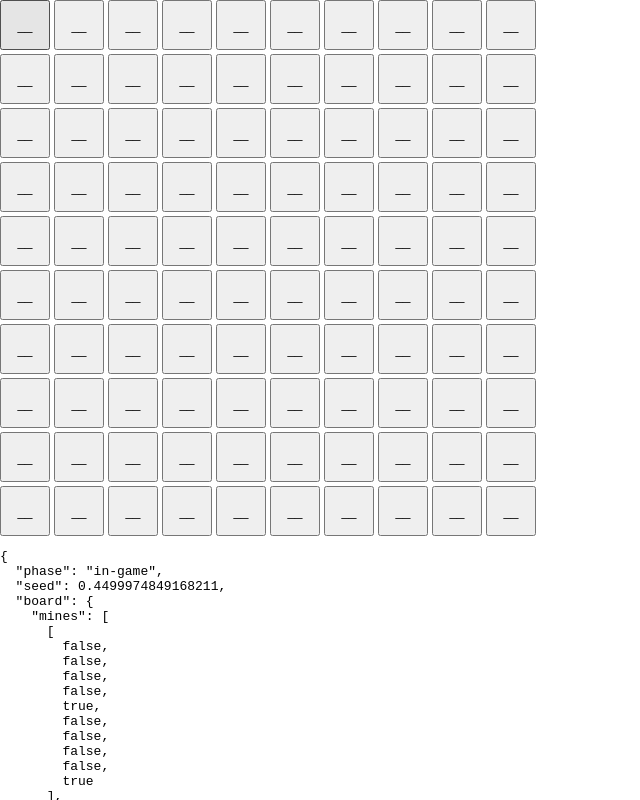
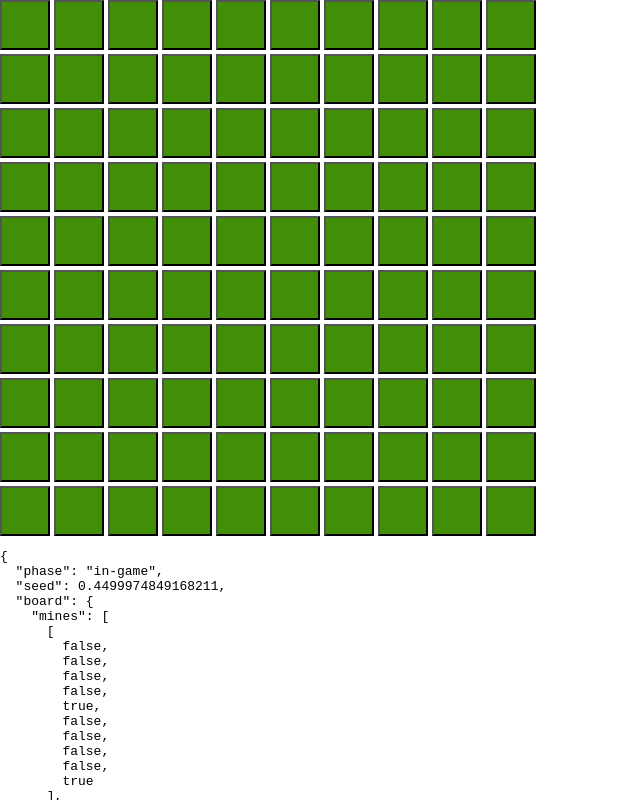
Before and after one commit to PierceLanternStudios/minesweeper, a React (Create React App) app: page / in a window 1280 px wide. Both pictures are taken after a click on the button "Start Game!". Shown: the top 800 px of the page, without its empty margins (0-640 px from the left). Built offline with nearby package versions, Linux system fonts and the light colour scheme.

Commit message:
uniform sizing + basic coloring for grid

```diff
--- /dev/null
+++ b/src/Colors.ts
@@ -0,0 +1,10 @@
+export const COLORS = {
+  "1": "blue",
+  "2": "green",
+  "3": "red",
+  "4": "purple",
+  "5": "orange",
+  "6": "teal",
+  "7": "black",
+  "8": "gray",
+};
--- a/src/GameTile.tsx
+++ b/src/GameTile.tsx
@@ -2,6 +2,7 @@ import { Dispatch } from "react";
 import { Action } from "./UseAppState";
 import { Board } from "./Board";
 import TileCSS from "./Tile.module.css";
+import { COLORS } from "./Colors";
 
 /**
  * gameTileButton
@@ -33,13 +34,18 @@ export default function gameTileButton(
     }
   };
 
+  const tileVal = renderTile(board, row, col);
   return (
     <button
       onClick={handleClick}
       onContextMenu={handleClick}
       className={TileCSS.tile}
+      style={{
+        color: COLORS[tileVal as keyof typeof COLORS] ?? "black",
+        backgroundColor: board.display[row][col] === -1 ? "#428f07" : "#c9bf7b",
+      }}
     >
-      {renderTile(board, row, col)}
+      {tileVal}
     </button>
   );
 }
@@ -58,5 +64,5 @@ function renderTile(board: Board, row: number, col: number): string {
   if (board.display[row][col] !== -1) return board.display[row][col].toString();
   if (board.flags[row][col]) return "🚩";
   // if (board.mines[row][col]) return "💣"; // DEBUG: REMOVE THIS EVENTUALLY
-  return "__";
+  return "";
 }
--- a/src/Tile.module.css
+++ b/src/Tile.module.css
@@ -1,3 +1,4 @@
 .tile {
   aspect-ratio: 1;
+  font-size: large;
 }
--- a/src/useLoadBoard.tsx
+++ b/src/useLoadBoard.tsx
@@ -2,6 +2,9 @@ import { useEffect, Dispatch } from "react";
 import { Board } from "./Board";
 import { State, Action } from "./UseAppState";
 import seedrandom from "seedrandom";
+
+const BOMB_FREQUENCY = 0.2;
+
 /**
  * useLoadBoard
  *
@@ -37,7 +40,6 @@ export default function useLoadBoard(
 function generateBoard(size: number, seed: number): Board {
   const rng = seedrandom(seed.toString());
 
-  const BOMB_FREQUENCY = 0.25;
   const board: Board = {
     mines: Array.from({ length: size }, () =>
       Array(size)
```
